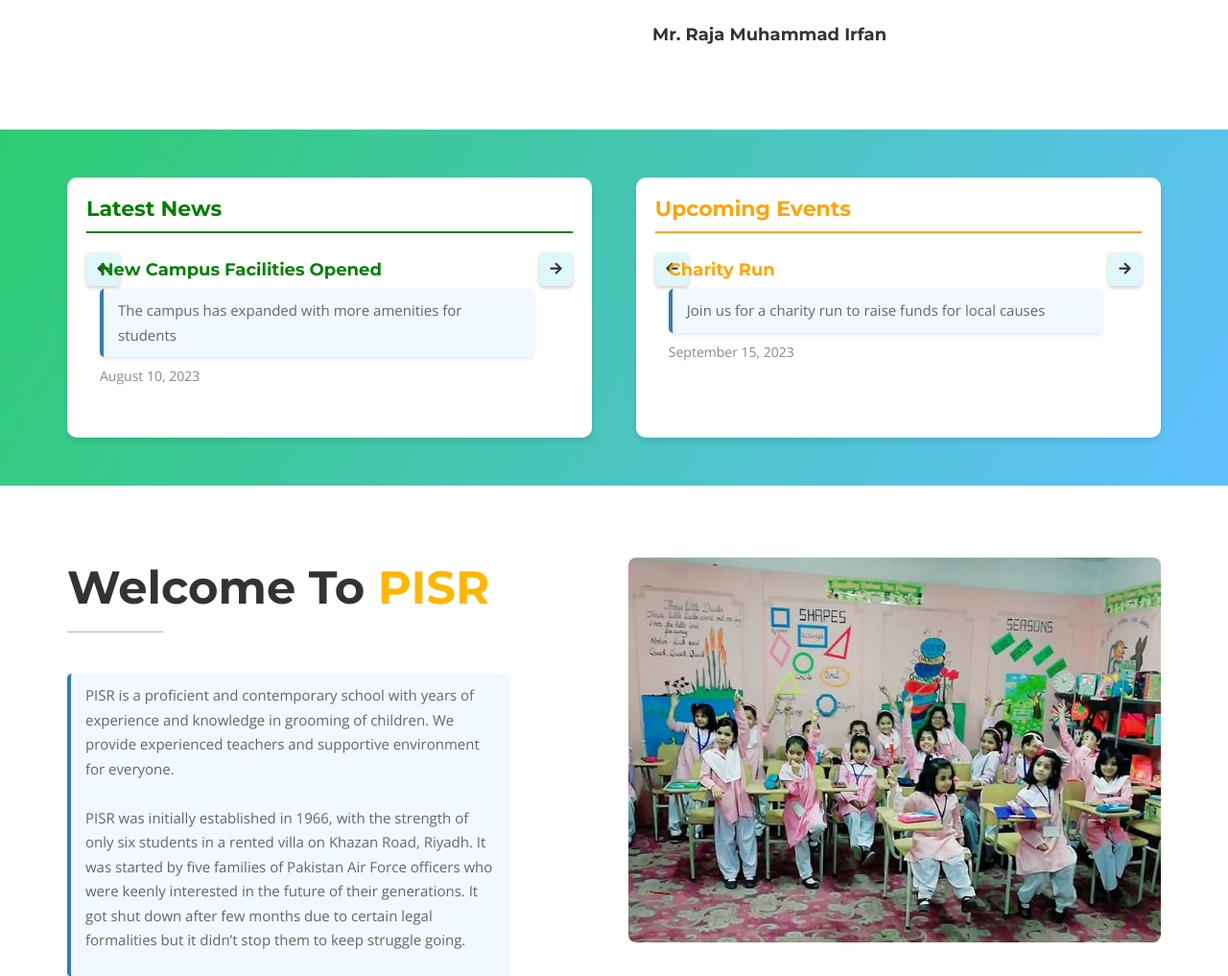
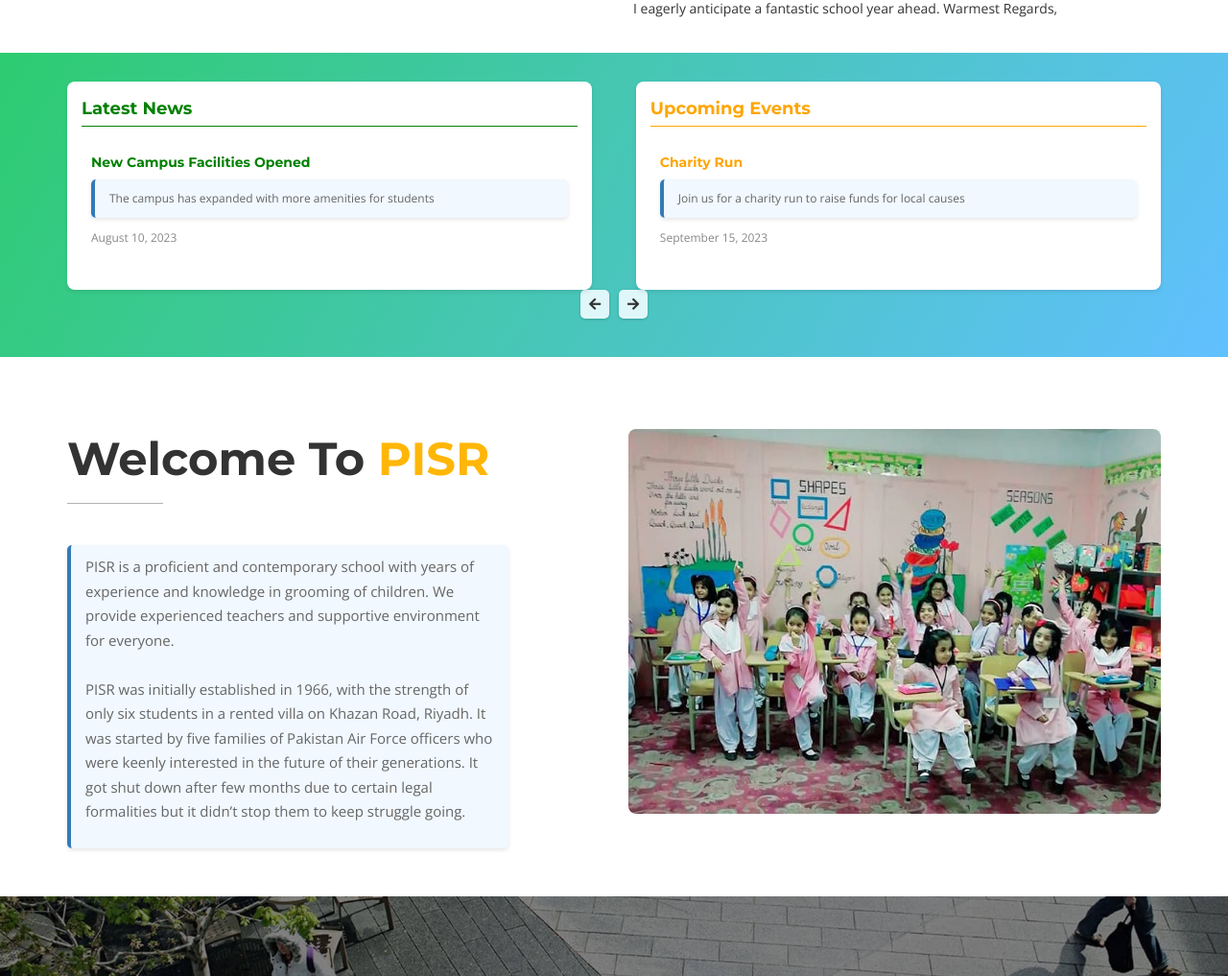
Before and after one commit to Muhammad-Daniyal0077/pisr, a CodeIgniter app: page /pisr/ in a window 1280 px wide. Shown: the part 1591-2608 px from the top of the page at 96% size. Run offline with CodeIgniter, Linux system fonts and the light colour scheme.

Commit message:
laborties changes

```diff
--- a/application/views/Front_End/Home.php
+++ b/application/views/Front_End/Home.php
@@ -90,23 +90,20 @@
                     from both parents and students and are dedicated to delivering the best possible education to our
                     future leaders—our students.
                 </p>
-                <div class="div-sm-7 event-info">
-                    I eagerly anticipate a fantastic school year ahead.
-                    Warmest Regards,
-                </div>
-                <div class="div-sm-7 event-info">
-                    <h3>Mr. Raja Muhammad Irfan </h3>
-                </div>
+                <h3>Mr. Raja Muhammad Irfan </h3>
+                I eagerly anticipate a fantastic school year ahead.
+                Warmest Regards,
+
 
             </div>
         </div>
     </div>
 </section><!-- Ends: . -->
 <style>
-/* Section Styling */
+  /* Section Styling */
 .updates-news-section {
     margin-top: 16px;
-    padding: 50px 0;
+    padding: 30px 0;
     background: linear-gradient(300deg, #61c0ff, #2ecc71);
 }
 
@@ -114,111 +111,126 @@
 .updates-container {
     display: flex;
     justify-content: space-between;
-    gap: 30px;
+    gap: 20px;
 }
 
-.new-news-section, .new-events-section {
+/* News and Events Section Styles */
+.new-news-section,
+.new-events-section {
     width: 48%;
     background: #fff;
-    border-radius: 10px;
-    padding: 20px;
-    box-shadow: 0 4px 6px rgba(0, 0, 0, 0.1);
+    border-radius: 8px;
+    padding: 15px;
+    box-shadow: 0 2px 4px rgba(0, 0, 0, 0.1);
     position: relative;
+    max-height: 250px; /* Set maximum height */
+    overflow: hidden;
 }
 
 /* Titles */
 .section-title {
-    font-size: 22px;
-    margin-bottom: 20px;
-    border-bottom: 2px solid;
-    padding-bottom: 10px;
+    font-size: 18px;
+    margin-bottom: 10px;
+    border-bottom: 1px solid;
+    padding-bottom: 5px;
 }
-.new-news-title { color: green; border-bottom-color: green; }
-.new-events-title { color: orange; border-bottom-color: orange; }
+
+.new-news-title {
+    color: green;
+    border-bottom-color: green;
+}
+
+.new-events-title {
+    color: orange;
+    border-bottom-color: orange;
+}
 
 /* Slider Controls */
 .new-slider-controls {
     display: flex;
-    justify-content: space-between;
-    margin-bottom: -50px;
+    justify-content: center;
+    gap: 10px;
+    margin-bottom: 10px;
 }
 
-.new-prev-btn, .new-next-btn {
+.new-prev-btn,
+.new-next-btn {
     background: #e0f7fa;
     border: none;
-    padding: 8px;
+    padding: 6px;
     border-radius: 5px;
     cursor: pointer;
-    width: 35px;
-    height: 35px;
+    width: 30px;
+    height: 30px;
     display: flex;
     align-items: center;
     justify-content: center;
     transition: background 0.3s;
-    box-shadow: 0 2px 4px rgba(0, 0, 0, 0.2);
+    box-shadow: 0 1px 3px rgba(0, 0, 0, 0.2);
 }
 
-.new-prev-btn:hover, .new-next-btn:hover {
+.new-prev-btn:hover,
+.new-next-btn:hover {
     background: #b2ebf2;
 }
 
 /* News & Events Content */
-.new-news-content, .new-events-content {
+.new-news-content,
+.new-events-content {
     display: flex;
-    gap: 20px;
+    gap: 10px;
     overflow: hidden;
 }
 
-.new-news-item, .new-event-item {
-    flex: 1 0 45%; /* Flexible width for items */
-    padding: 14px;
-    border-radius: 8px;
+.new-news-item,
+.new-event-item {
+    flex: 1 0 100%;
+    padding: 10px;
+    border-radius: 5px;
     transition: background 0.3s;
 }
 
-.new-news-item:hover, .new-event-item:hover {
-    background: #f9f9f9;
+.new-news-headline,
+.new-event-headline {
+    font-size: 14px;
+    font-weight: bold;
 }
 
-.new-news-headline { color: green; }
-.new-event-headline { color: orange; }
-.new-news-description, .new-event-description { color: #666; }
-.new-news-date, .new-event-date {
+.new-news-description,
+.new-event-description {
+    color: #666;
+    font-size: 12px;
+}
+
+.new-news-date,
+.new-event-date {
     color: #888;
-    font-size: 14px;
+    font-size: 12px;
 }
 
 /* Responsive Design */
 @media (max-width: 768px) {
     .updates-container {
         flex-direction: column;
-        gap: 20px;
+        gap: 10px;
     }
-    .new-news-section, .new-events-section {
+
+    .new-news-section,
+    .new-events-section {
         width: 100%;
     }
 }
-
 
 </style>
 
 <!-- news and events -->
 <section class="updates-news-section">
     <div class="container">
-
-
         <div class="updates-container">
+            <!-- News Section -->
             <div class="new-news-section">
                 <h3 class="section-title new-news-title">Latest News</h3>
                 <div class="new-news-slider">
-                    <div class="new-slider-controls">
-                        <button class="new-prev-btn news-prev">
-                            <i class="fas fa-arrow-left"></i>
-                        </button>
-                        <button class="new-next-btn news-next">
-                            <i class="fas fa-arrow-right"></i>
-                        </button>
-                    </div>
                     <div class="new-news-content">
                         <div class="new-news-item">
                             <h4 class="new-news-headline">New Campus Facilities Opened</h4>
@@ -230,45 +242,42 @@
                             <p class="new-news-description">Students participate in eco-friendly initiatives</p>
                             <span class="new-news-date">April 20, 2023</span>
                         </div>
-                        <div class="new-news-item">
-                            <h4 class="new-news-headline">College Celebrates Earth Day</h4>
-                            <p class="new-news-description">Students participate in eco-friendly initiatives</p>
-                            <span class="new-news-date">April 20, 2023</span>
-                        </div>
                     </div>
                 </div>
             </div>
 
+            <!-- Events Section -->
             <div class="new-events-section">
                 <h3 class="section-title new-events-title">Upcoming Events</h3>
                 <div class="new-events-slider">
-                    <div class="new-slider-controls">
-                        <button class="new-prev-btn events-prev">
-                            <i class="fas fa-arrow-left"></i>
-                        </button>
-                        <button class="new-next-btn events-next">
-                            <i class="fas fa-arrow-right"></i>
-                        </button>
-                    </div>
                     <div class="new-events-content">
                         <div class="new-event-item">
                             <h4 class="new-event-headline">Charity Run</h4>
-                            <p class="new-event-description">Join us for a charity run to raise funds for local causes
-                            </p>
+                            <p class="new-event-description">Join us for a charity run to raise funds for local causes</p>
                             <span class="new-event-date">September 15, 2023</span>
                         </div>
                         <div class="new-event-item">
                             <h4 class="new-event-headline">Student Conference</h4>
-                            <p class="new-event-description">An educational conference for students on emerging topics
-                            </p>
+                            <p class="new-event-description">An educational conference for students on emerging topics</p>
                             <span class="new-event-date">October 1, 2023</span>
                         </div>
                     </div>
                 </div>
             </div>
         </div>
+
+        <!-- Slider Controls (Common for Both Sections) -->
+        <div class="new-slider-controls">
+            <button class="new-prev-btn news-prev">
+                <i class="fas fa-arrow-left"></i>
+            </button>
+            <button class="new-next-btn news-next">
+                <i class="fas fa-arrow-right"></i>
+            </button>
+        </div>
     </div>
 </section>
+
 
 <!-- Start Welcome Area section -->
 <section class="Welcome-area">
@@ -527,7 +536,7 @@
                             <h4>GRADE: A-1</h4>
                             <p>HSSC ANNUAL EXAMINATION - 2024</p>
                             <a href="<?php echo base_url(); ?>achievments/fbise" class="btn btn-primary">View More</a>
-                            </div>
+                        </div>
                     </div>
                 </div>
             </div>
@@ -928,40 +937,7 @@
             }
         ];
 
-        // Set auto-scroll interval (3 seconds)
-        const autoScrollInterval = 3000;
 
-        // News and Events Slider Controls (Next/Prev Buttons)
-        document.querySelectorAll('.new-prev-btn, .new-next-btn').forEach(button => {
-            button.addEventListener('click', (e) => {
-                const isNext = e.target.classList.contains('news-next') || e.target.classList.contains('events-next');
-                const section = e.target.closest('.new-news-section') ? sliders[0] : sliders[1];
-                clearInterval(section.interval); // Stop auto-scroll during manual interaction
-                section.direction = isNext ? 1 : -1; // Update direction based on button clicked
-                scrollSlider(section.content, section.direction);
-                startAutoScroll(section); // Restart auto-scroll after manual interaction
-            });
-        });
-
-        // Function to start auto-scrolling (forward and backward)
-        function startAutoScroll(section) {
-            section.interval = setInterval(() => {
-                scrollSlider(section.content, section.direction);
-                section.direction *= -1; // Reverse direction after each auto-scroll
-            }, autoScrollInterval);
-        }
-
-        // Function to handle slider movement (forward/backward)
-        function scrollSlider(sliderContent, direction) {
-            const itemWidth = sliderContent.querySelector('.new-news-item')?.offsetWidth || sliderContent.querySelector('.new-event-item')?.offsetWidth;
-            sliderContent.scrollBy({
-                left: itemWidth * direction,
-                behavior: 'smooth'
-            });
-        }
-
-        // Start auto-scroll on page load for both sliders
-        sliders.forEach(section => startAutoScroll(section));
     });
 </script>
 
--- a/application/views/Front_End/facilities/Laboratories.php
+++ b/application/views/Front_End/facilities/Laboratories.php
@@ -240,7 +240,7 @@ margin-left: 190px;
 
     <h2 class="container section-heading col-md-9" >Laboratories</h2>
 
-    <div class="vc-hoverbox-wrapper" style="margin: 180px; margin-left: 275px; margin-bottom: -40px;">
+    <div class="vc-hoverbox-wrapper" style="margin: 14px 368px;">
         <h3><span style="color: #000080;"><strong>COMPUTER
                     LABORATORIES</strong></span></h3>
         <div class="vc-hoverbox">
```
